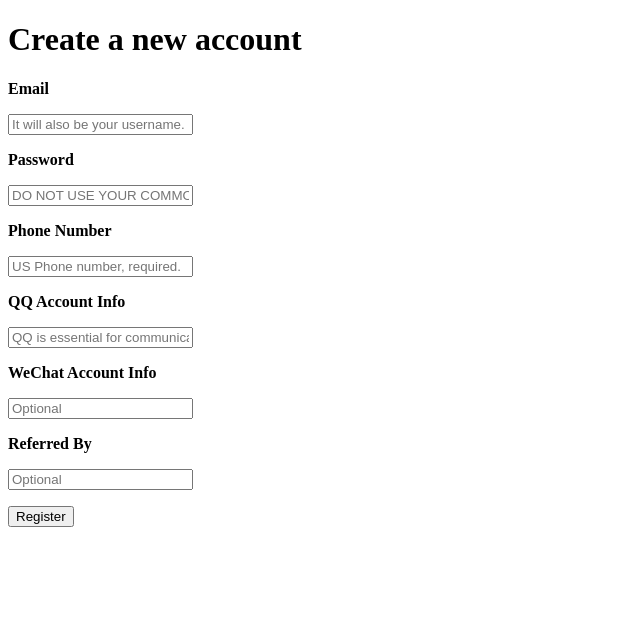
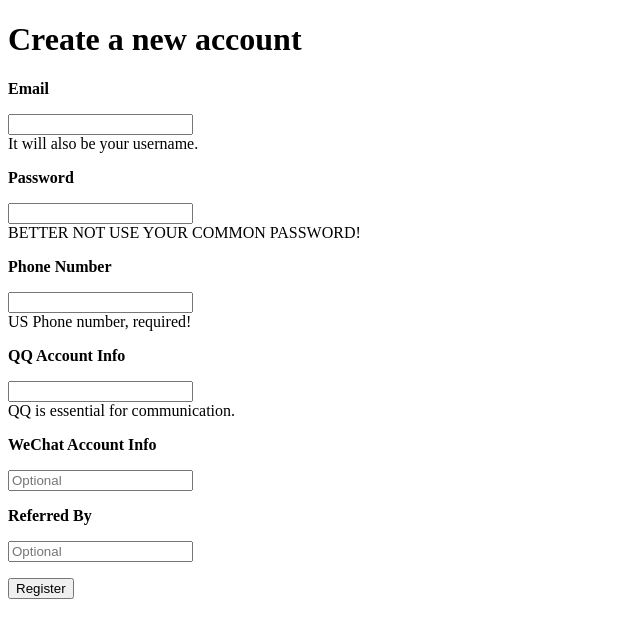
Before and after one commit to hanglearning/inventory_management_project, a PHP site: page / in a window 1280 px wide. Shown: the top 638 px of the page, without its empty margins (0-640 px from the left). Run offline with PHP 8.4, Linux system fonts and the light colour scheme; some libraries are stand-ins or nearby versions.

Commit message:
register pure html made

```diff
--- a/index.php
+++ b/index.php
@@ -10,25 +10,33 @@
 		<strong>Email</strong>
 	</p>
 	<p>
-		<input type="text" placeholder="It will also be your username." required="">
+		<input type="text" required="">
+		<br/>
+		<span>It will also be your username.</span>
 	</p>
 	<p>
 		<strong>Password</strong>
 	</p>
 	<p>
-		<input type="password" placeholder="DO NOT USE YOUR COMMON PASSWORD!" required="">
+		<input type="password" required="">
+		<br/>
+		<span>BETTER NOT USE YOUR COMMON PASSWORD!</span>
 	</p>
 	<p>
 		<strong>Phone Number</strong>
 	</p>
 	<p>
-		<input type="text" placeholder="US Phone number, required." required="">
+		<input type="text" required="">
+		<br/>
+		<span>US Phone number, required!</span>
 	</p>
 	<p>
 		<strong>QQ Account Info</strong>
 	</p>
 	<p>
-		<input type="text" placeholder="QQ is essential for communication." required="">
+		<input type="text" required="">
+		<br/>
+		<span>QQ is essential for communication.</span>
 	</p>
 	<p>
 		<strong>WeChat Account Info</strong>
```
